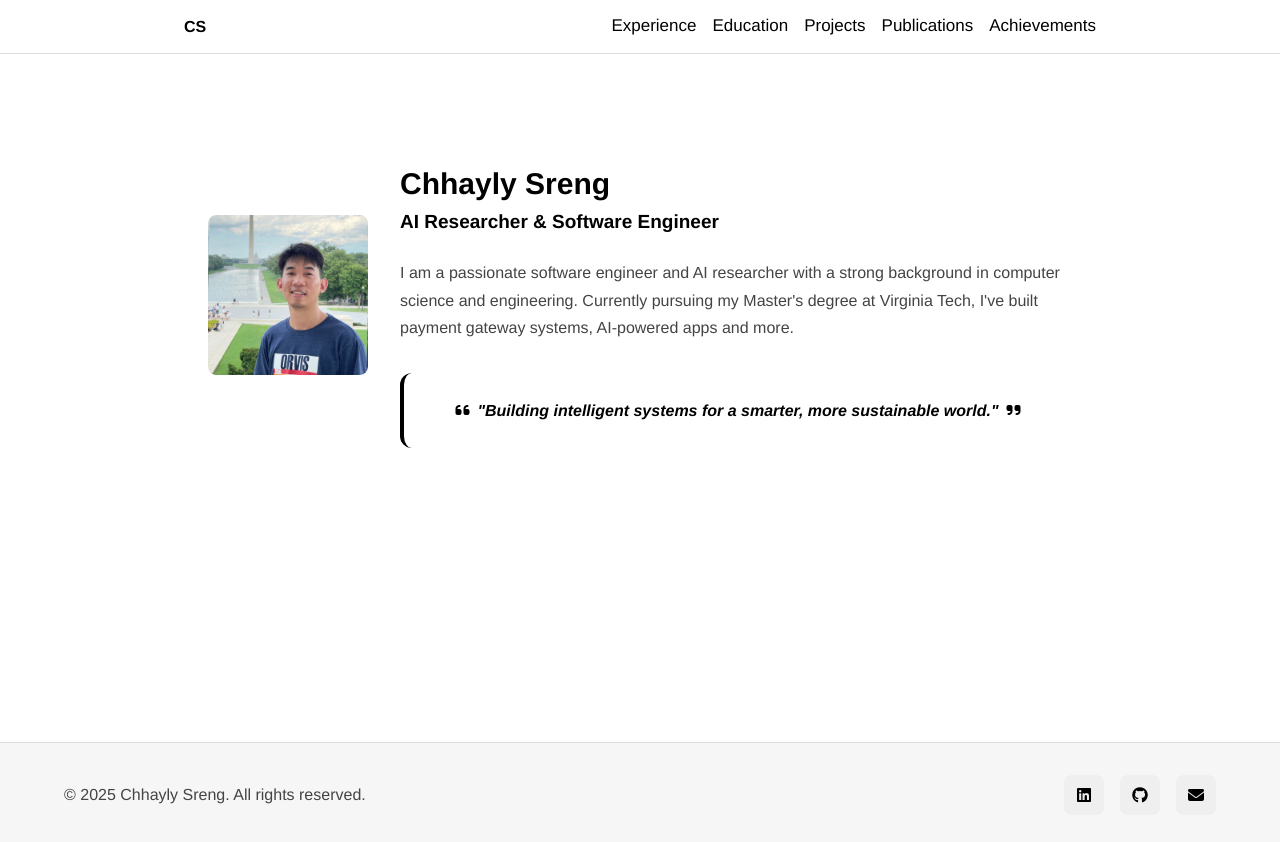
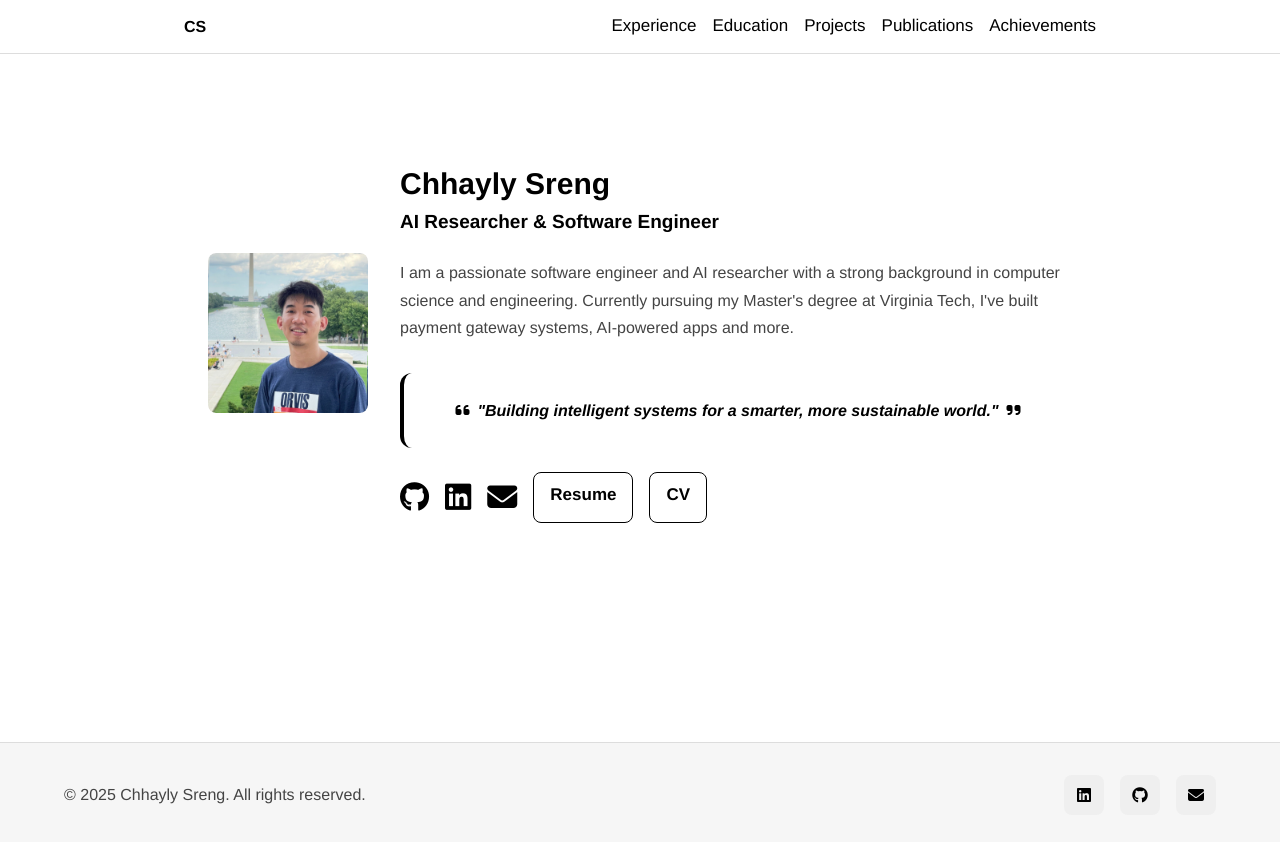
Before and after one commit to chhayly/chhayly.github.io, a Next.js app: page / in a window 1280 px wide. Shown: the top 842 px of the page. Built offline with nearby package versions, Linux system fonts and the light colour scheme.

Commit message:
Add contact links and resume downloads

```diff
--- a/app/page.tsx
+++ b/app/page.tsx
@@ -20,6 +20,35 @@ export default function Home() {
                 "Building intelligent systems for a smarter, more sustainable world."
                 <i className="fas fa-quote-right"></i>
               </p>
+              <div className="intro-links">
+                <a
+                  href="https://github.com/chhayly"
+                  className="intro-icon"
+                  target="_blank"
+                  rel="noopener noreferrer"
+                  aria-label="GitHub"
+                >
+                  <i className="fab fa-github"></i>
+                </a>
+                <a
+                  href="https://linkedin.com/in/chhayly-sreng"
+                  className="intro-icon"
+                  target="_blank"
+                  rel="noopener noreferrer"
+                  aria-label="LinkedIn"
+                >
+                  <i className="fab fa-linkedin"></i>
+                </a>
+                <a href="mailto:chhayly.sreng@gmail.com" className="intro-icon" aria-label="Email">
+                  <i className="fas fa-envelope"></i>
+                </a>
+                <a href="/documents/resume.pdf" className="intro-btn" download>
+                  Resume
+                </a>
+                <a href="/documents/cv.pdf" className="intro-btn" download>
+                  CV
+                </a>
+              </div>
             </div>
           </div>
         </div>
--- a/public/css/style.css
+++ b/public/css/style.css
@@ -1902,4 +1902,39 @@ textarea:focus {
     height: 10rem;
     margin: 0;
 }
+
+.intro-links {
+    display: flex;
+    flex-wrap: wrap;
+    gap: var(--spacing-4);
+    margin-top: var(--spacing-6);
+}
+
+.intro-icon {
+    font-size: var(--font-size-2xl);
+    color: var(--text-primary);
+    text-decoration: none;
+    transition: var(--transition);
+}
+
+.intro-icon:hover {
+    color: var(--primary-color);
+    transform: translateY(-2px);
+}
+
+.intro-btn {
+    padding: var(--spacing-2) var(--spacing-4);
+    border-radius: var(--radius);
+    border: 1px solid var(--primary-color);
+    color: var(--primary-color);
+    font-size: var(--font-size-sm);
+    text-decoration: none;
+    font-weight: 600;
+    transition: var(--transition);
+}
+
+.intro-btn:hover {
+    background-color: var(--primary-color);
+    color: #fff;
+}
 /* --- End Home Intro Section --- */
```
Also changed, not shown: 1 other file (tests, documents, lock files or other folders).
